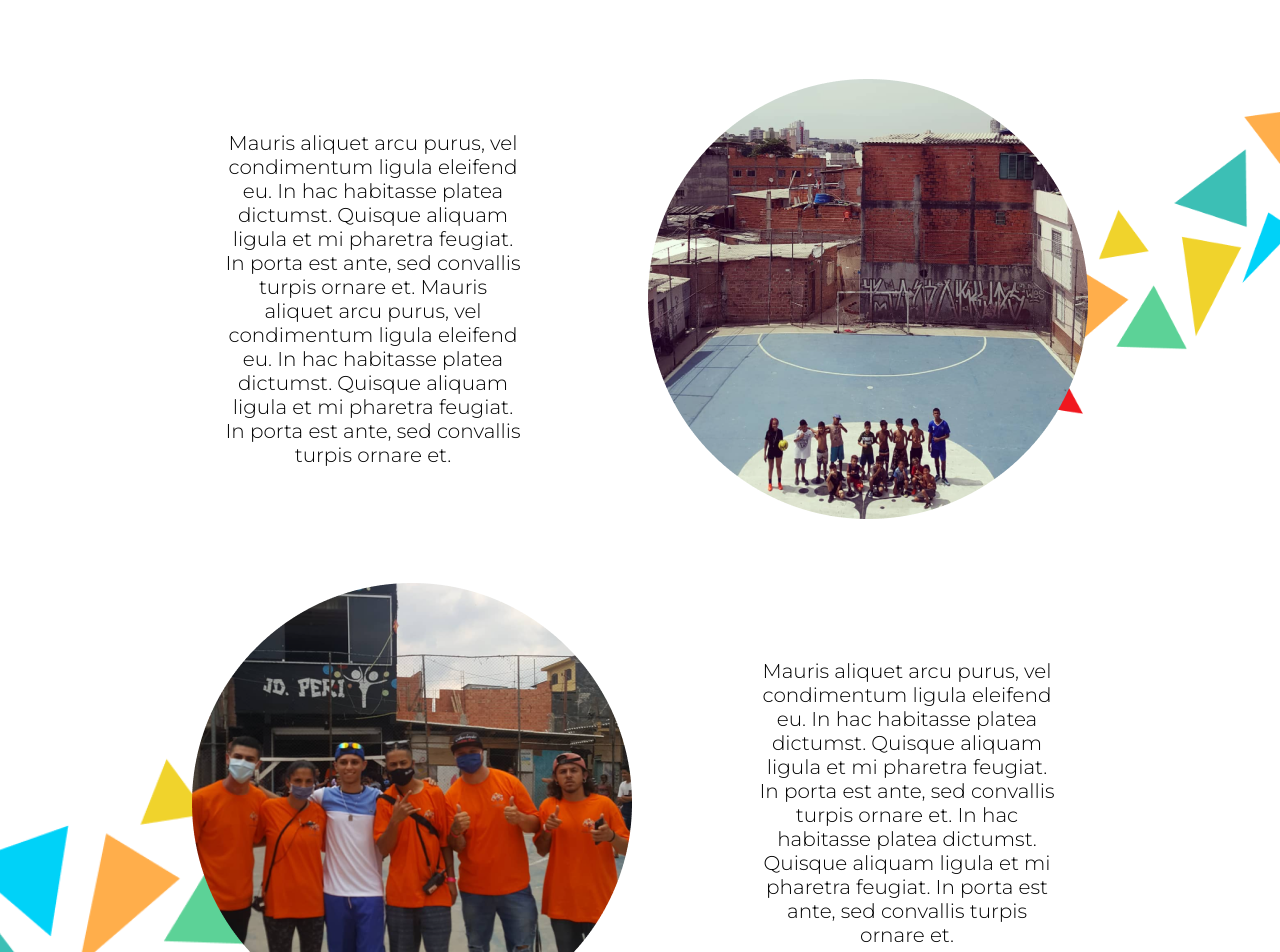
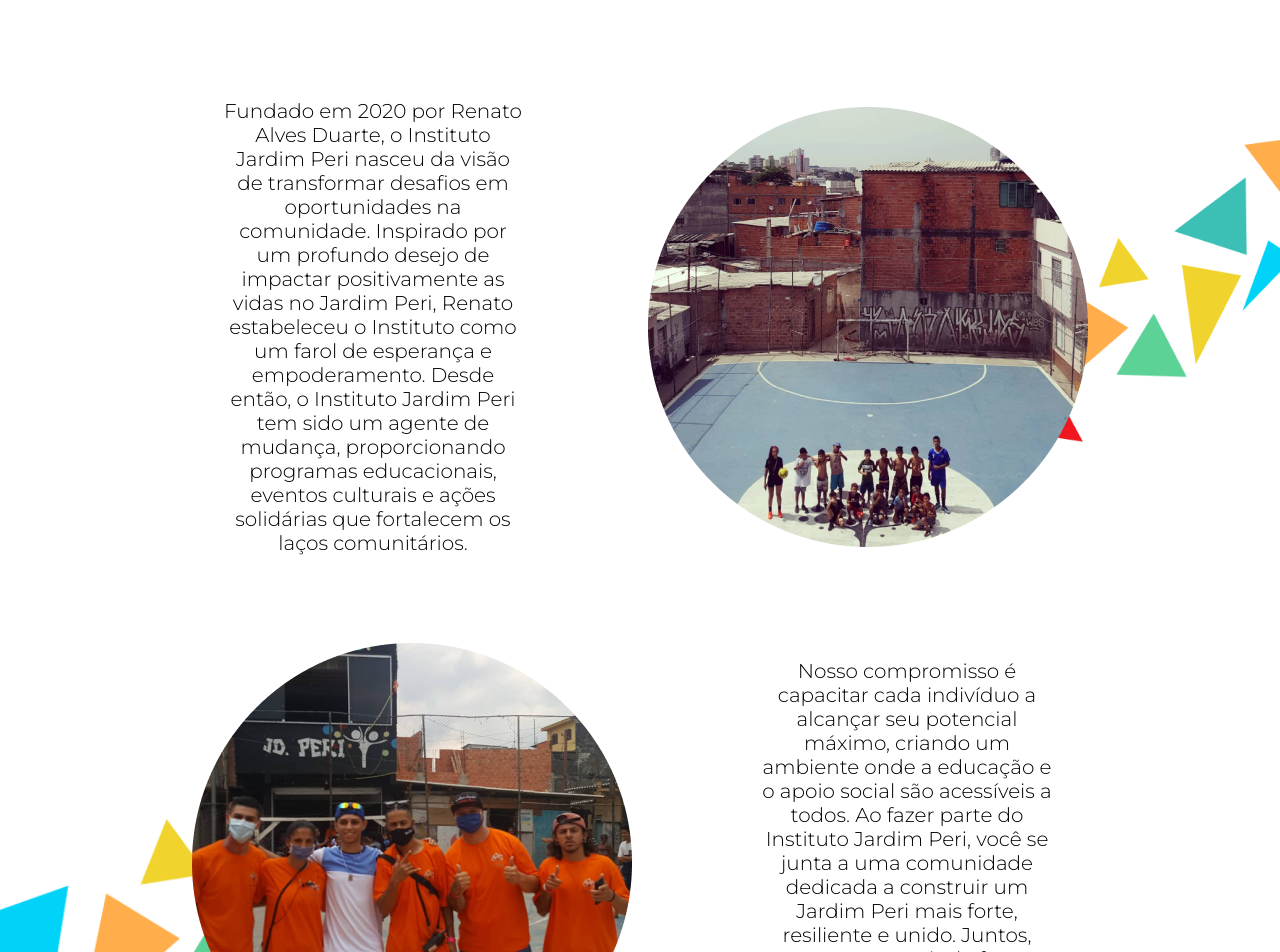
Before and after one commit to C4rlosed/ProjectIJP, a React (Create React App) app: page /Sobre in a window 1280 px wide. Shown: the part 860-1812 px from the top of the page. Built offline with nearby package versions, Linux system fonts and the light colour scheme.

Commit message:
At. textos das págs Home e Sobre

```diff
--- a/src/Home/index.js
+++ b/src/Home/index.js
@@ -25,14 +25,20 @@ function Home() {
                 <img className='sobre-img-home' src={sobreimg} alt='' />
                 <div>
                     <h2><span id='font-300'>CONHEÇA O </span> INSTITUTO</h2>
-                    <p>Mauris aliquet arcu purus, vel condimentum ligula eleifend eu. In hac habitasse platea dictumst. Quisque aliquam ligula et mi pharetra feugiat. In porta est ante, sed convallis turpis ornare et.</p>
+                    <p>O Instituto Jardim Peri é um farol de esperança no coração do bairro.
+                        Comprometidos com o desenvolvimento comunitário, oferecemos programas educacionais,
+                        eventos solidários e oportunidades que empoderam nossos vizinhos a
+                        alcançarem todo o seu potencial.</p>
                     <button type='button' className='button-home'><Link to="/Sobre">Saiba Mais</Link></button>
                 </div>
             </section>
             <section className='doacao-bg-home'>
                 <div>
                     <h2><span id='font-300'>SEJA UM</span> APOIADOR!</h2>
-                    <p>Ut pellentesque dignissim sapien sed lobortis. Aenean non molestie nulla. Integer pulvinar enim justo, id viverra ligula varius sit amet. Nullam sagittis elit imperdiet lorem mollis pretium. Nullam vitae nibh ullamcorper, cursus libero nec, tincidunt est.</p>
+                    <p>Junte-se a nós como parceiro no compromisso fortalecer nossa comunidade.
+                        Ao colaborar com o Instituto Jardim Peri, você faz parte de iniciativas
+                        transformadoras, impulsionando o progresso e promovendo mudanças positivas.
+                        Sua parceria é essencial para construirmos juntos um futuro mais inclusivo e próspero.</p>
                     <button type='button' className='button-home'><Link to="/Contato">Doe já!</Link></button>
                 </div>
                 <img className='doacao-img-home' src={doacaoimg} alt='' />
--- a/src/Sobre/index.js
+++ b/src/Sobre/index.js
@@ -22,20 +22,24 @@ function Sobre() {
             <h2 className='titulo-pg'>QUEM SOMOS</h2>
             <section className='sobre-conteudo-1'>
                 <div>
-                    <p>Mauris aliquet arcu purus, vel condimentum ligula eleifend eu. In hac habitasse platea dictumst.
-                        Quisque aliquam ligula et mi pharetra feugiat. In porta est ante, sed convallis turpis ornare et.
-                        Mauris aliquet arcu purus, vel condimentum ligula eleifend eu. In hac habitasse platea dictumst.
-                        Quisque aliquam ligula et mi pharetra feugiat. In porta est ante, sed convallis turpis ornare et.</p>
+                    <p>Fundado em 2020 por Renato Alves Duarte, o Instituto Jardim Peri nasceu da visão de
+                        transformar desafios em oportunidades na comunidade. Inspirado por um profundo
+                        desejo de impactar positivamente as vidas no Jardim Peri, Renato estabeleceu o
+                        Instituto como um farol de esperança e empoderamento. Desde então, o
+                        Instituto Jardim Peri tem sido um agente de mudança, proporcionando programas educacionais,
+                        eventos culturais e ações solidárias que fortalecem os laços comunitários.</p>
                 </div>
                 <img className='img-sobre' src={sobreimg1} alt='' />
             </section>
             <section className='sobre-conteudo-2'>
-                <img className='img-sobre'  src={sobreimg2} alt='' />
+                <img className='img-sobre' src={sobreimg2} alt='' />
                 <div>
-                    <p>Mauris aliquet arcu purus, vel condimentum ligula eleifend eu. In hac habitasse platea dictumst.
-                        Quisque aliquam ligula et mi pharetra feugiat. In porta est ante, sed convallis turpis ornare et.
-                        In hac habitasse platea dictumst. Quisque aliquam ligula et mi pharetra feugiat.
-                        In porta est ante, sed convallis turpis ornare et.</p>
+                    <p>Nosso compromisso é capacitar cada indivíduo a alcançar seu potencial máximo,
+                        criando um ambiente onde a educação e o apoio social são acessíveis a todos.
+                        Ao fazer parte do Instituto Jardim Peri, você se junta a uma comunidade dedicada
+                        a construir um Jardim Peri mais forte, resiliente e unido. Juntos, estamos
+                        construindo futuros e inspirando a transformação que acreditamos ser possível
+                        quando nos unimos em prol do bem comum.</p>
                 </div>
             </section>
             <Footer></Footer>
--- a/src/Sobre/sobre.css
+++ b/src/Sobre/sobre.css
@@ -58,8 +58,8 @@
 
 .sobre-conteudo-1>div {
     text-align: center;
-    padding: 0 10%;
-    font-size: 24px;
+    padding: 0 8%;
+    font-size: 20px;
 }
 
 .sobre-conteudo-2 {
@@ -77,8 +77,8 @@
 
 .sobre-conteudo-2>div {
     text-align: center;
-    padding: 0 10%;
-    font-size: 24px;
+    padding: 0 8%;
+    font-size: 20px;
 }
 
 @media (max-width:1440px) {
```
